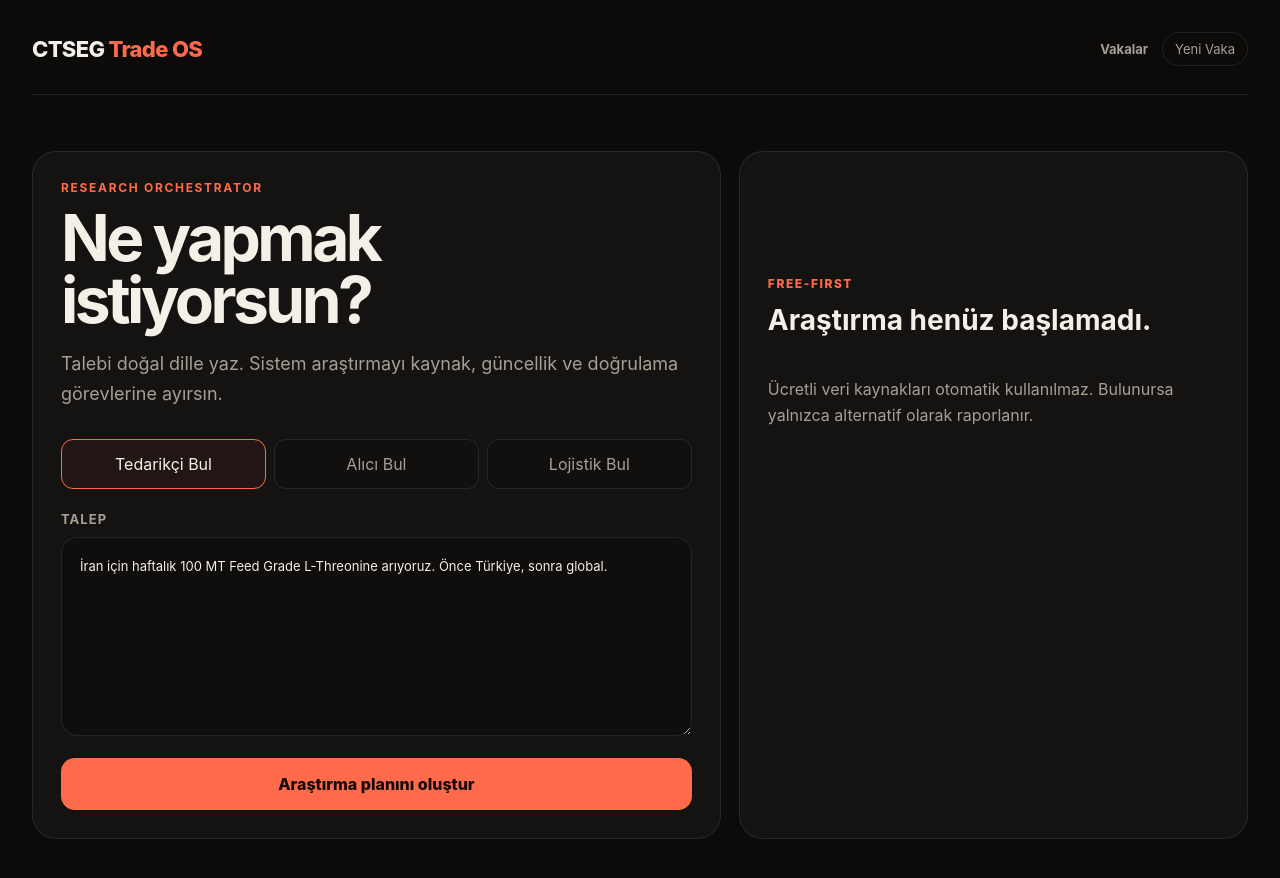
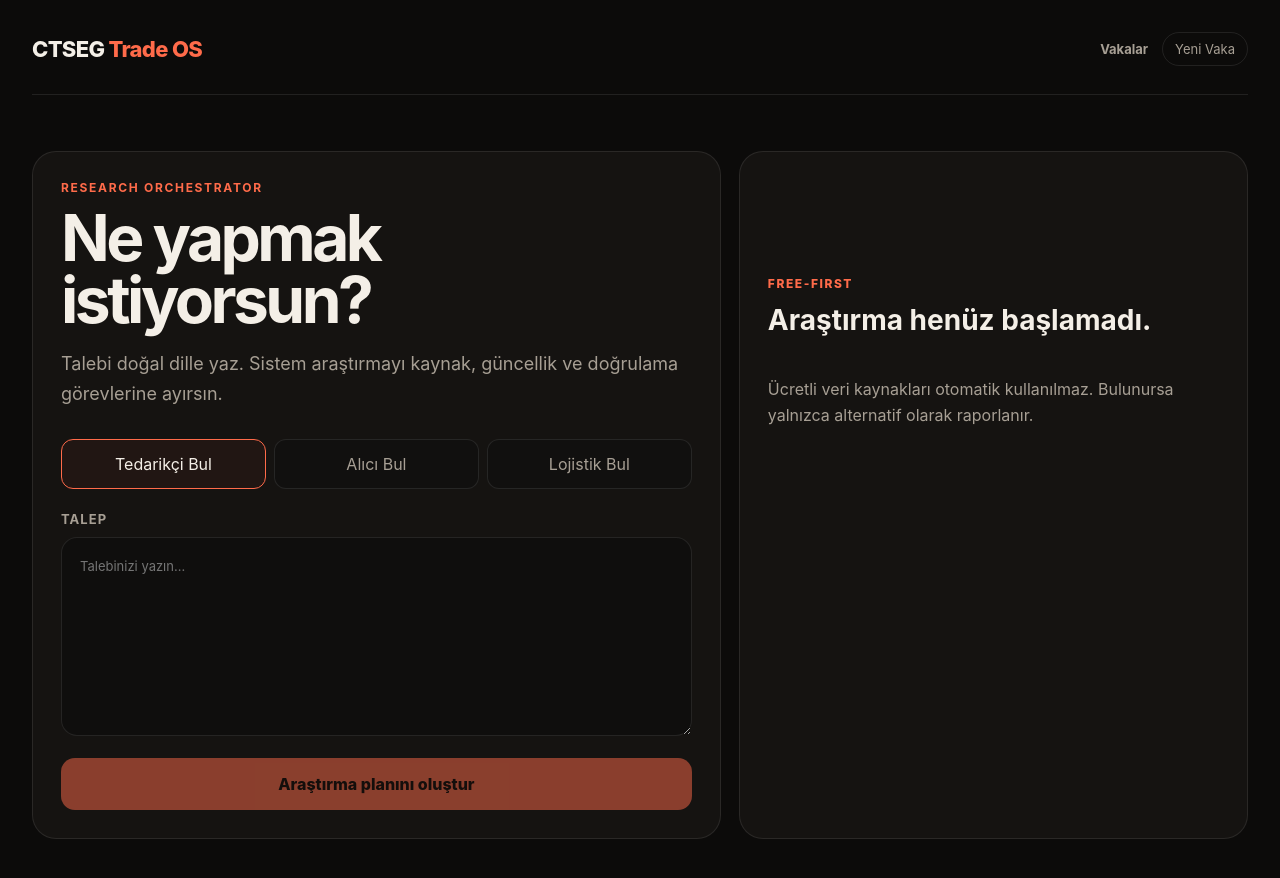
Before and after one commit to teyfikgokdemir/ctseg, a Next.js app in the folder trade-os/: page /cases/new in a window 1280 px wide. Shown: the top 878 px of the page. Built offline with nearby package versions, Linux system fonts and the light colour scheme.

Commit message:
fix(trade-os): remove preset request text

```diff
--- a/trade-os/app/cases/new/page.tsx
+++ b/trade-os/app/cases/new/page.tsx
@@ -36,14 +36,14 @@ type SavedCase = {
 };
 
 const types = [
-  { value: "SOURCING", label: "Tedarikçi Bul", example: "İran için haftalık 100 MT Feed Grade L-Threonine arıyoruz. Önce Türkiye, sonra global." },
-  { value: "BUYER_SEARCH", label: "Alıcı Bul", example: "İran safranını Almanya ve Fransa'da alabilecek güncel ithalatçı ve distribütörleri bul." },
-  { value: "LOGISTICS", label: "Lojistik Bul", example: "Bulgaristan'dan İran'a 24 ton yük için kara, deniz ve alternatif taşıma çözümleri bul." },
+  { value: "SOURCING", label: "Tedarikçi Bul" },
+  { value: "BUYER_SEARCH", label: "Alıcı Bul" },
+  { value: "LOGISTICS", label: "Lojistik Bul" },
 ];
 
 export default function NewCasePage() {
   const [type, setType] = useState("SOURCING");
-  const [rawRequest, setRawRequest] = useState(types[0].example);
+  const [rawRequest, setRawRequest] = useState("");
   const [plan, setPlan] = useState<Plan | null>(null);
   const [run, setRun] = useState<ResearchRun | null>(null);
   const [savedCase, setSavedCase] = useState<SavedCase | null>(null);
@@ -120,8 +120,7 @@ export default function NewCasePage() {
 
   function changeType(next: string) {
     setType(next);
-    const selected = types.find((item) => item.value === next);
-    if (selected) setRawRequest(selected.example);
+    setRawRequest("");
     setPlan(null);
     setRun(null);
     setSavedCase(null);
@@ -159,7 +158,12 @@ export default function NewCasePage() {
             </div>
             <label>
               Talep
-              <textarea value={rawRequest} onChange={(e) => setRawRequest(e.target.value)} rows={8} />
+              <textarea
+                value={rawRequest}
+                onChange={(e) => setRawRequest(e.target.value)}
+                rows={8}
+                placeholder="Talebinizi yazın…"
+              />
             </label>
             <button className="primary-button" disabled={loading || !rawRequest.trim()}>
               {loading ? "Plan hazırlanıyor…" : "Araştırma planını oluştur"}
```
